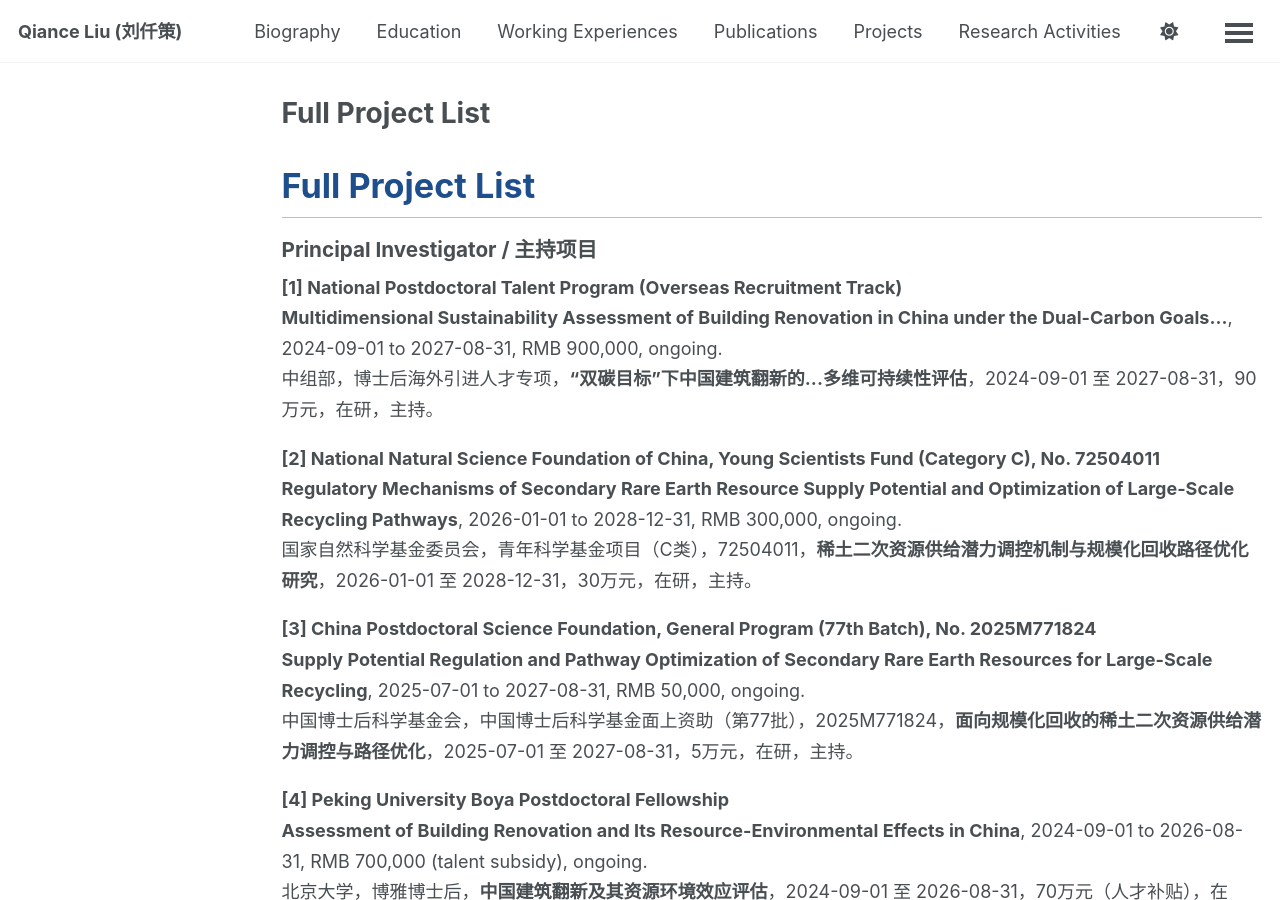
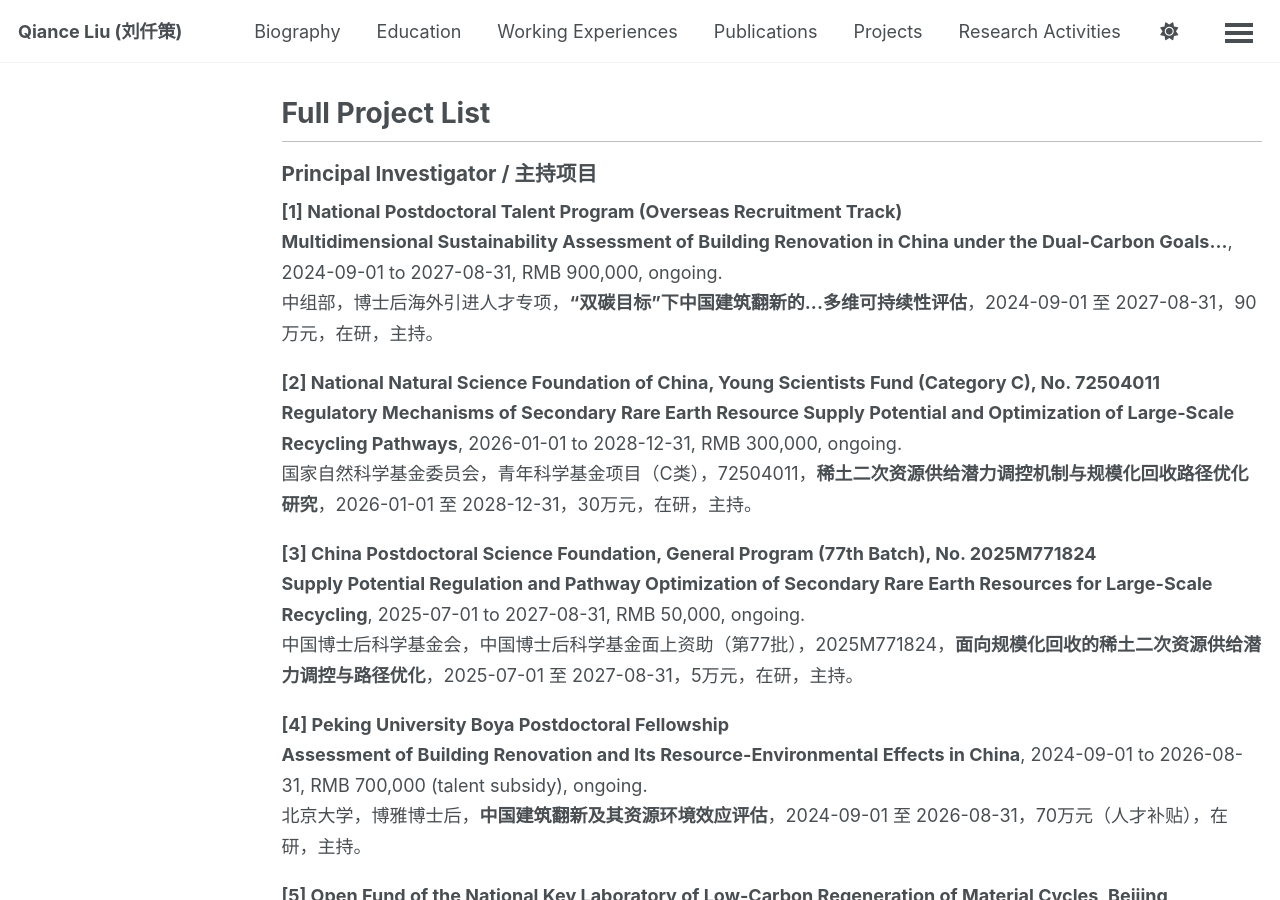
Before and after one commit to QianceLIU/qianceliu.github.io, a Jekyll site: the page built from _pages/Full Project List.md, in a window 1280 px wide and 900 px high. Built offline with Jekyll 4.4.1, drawn with Linux system fonts in a browser that asks for light colours; a script bundle is joined from its source files by our own code; library files that are not in the unit come from our copies.

Commit message:
Update Full Project List.md

```diff
--- a/_pages/Full Project List.md
+++ b/_pages/Full Project List.md
@@ -33,7 +33,6 @@ author_profile: false
 }
 </style>
 
-<div class="section-title">Full Project List</div>
 <hr class="section-rule">
 
 <div class="subsection-title">Principal Investigator / 主持项目</div>
```
